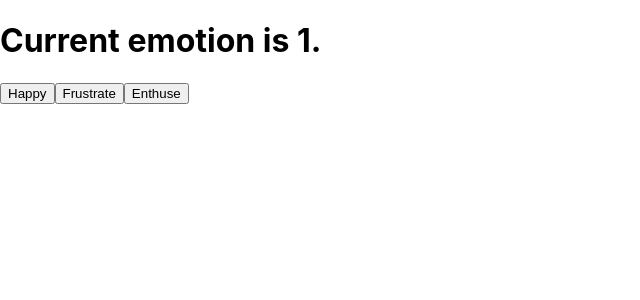
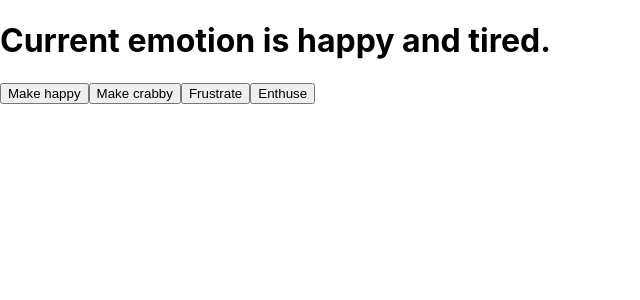
Before and after one commit to chibui/react-essentials, a React (Create React App) app: page / in a window 1280 px wide. Shown: the top 300 px of the page, without its empty margins (0-640 px from the left). Built offline with nearby package versions, Linux system fonts and the light colour scheme.

Commit message:
Working with use effect

```diff
--- a/src/App.js
+++ b/src/App.js
@@ -1,14 +1,24 @@
-import React, { useState } from 'react';
+import React, { useState, useEffect } from 'react';
 import './App.css';
 
 function App() { // object destructuring
   // [currentState, setState]
-  const [emotion, setEmotion] = useState(1);
+  const [emotion, setEmotion] = useState('happy');
+  const [secondary, setSecondary] = useState('tired');
+
+  useEffect(() => {
+    console.log(`It's ${emotion} around here!`);
+  }, [emotion]);
+
+  useEffect(() => {
+    console.log(`It's ${secondary} around here!`);
+  }, [secondary]);
 
   return (
     <>
-      <h1>Current emotion is {emotion}.</h1>
-      <button onClick={ () => setEmotion('happy')}>Happy</button>
+      <h1>Current emotion is {emotion} and {secondary}.</h1>
+      <button onClick={ () => setEmotion('happy')}>Make happy</button>
+      <button onClick={ () => setEmotion('crabby')}>Make crabby</button>
       <button onClick={ () => setEmotion('frustrated')}>Frustrate</button>
       <button onClick={ () => setEmotion('enthusiastic')}>Enthuse</button>
     </>
```
